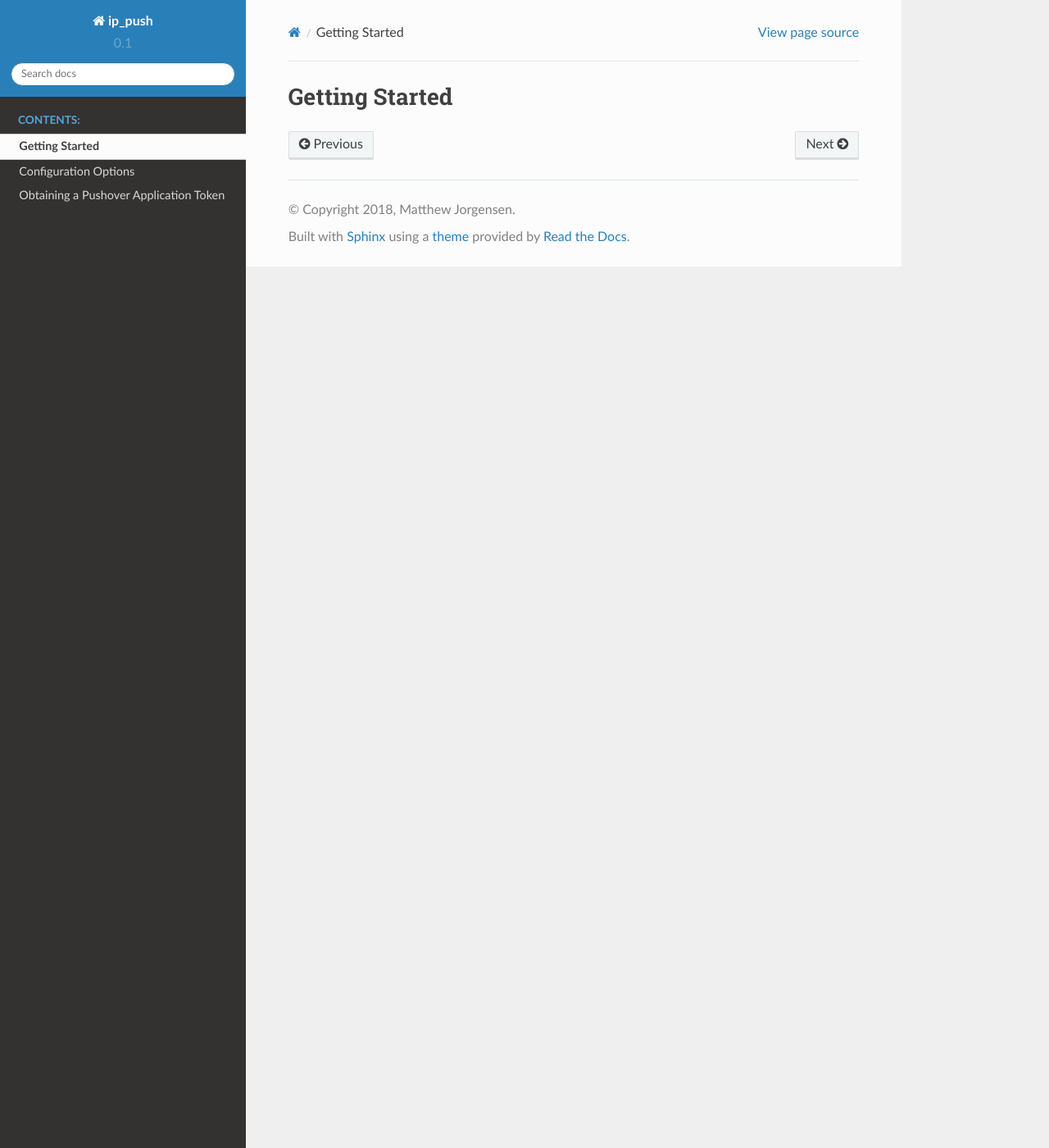
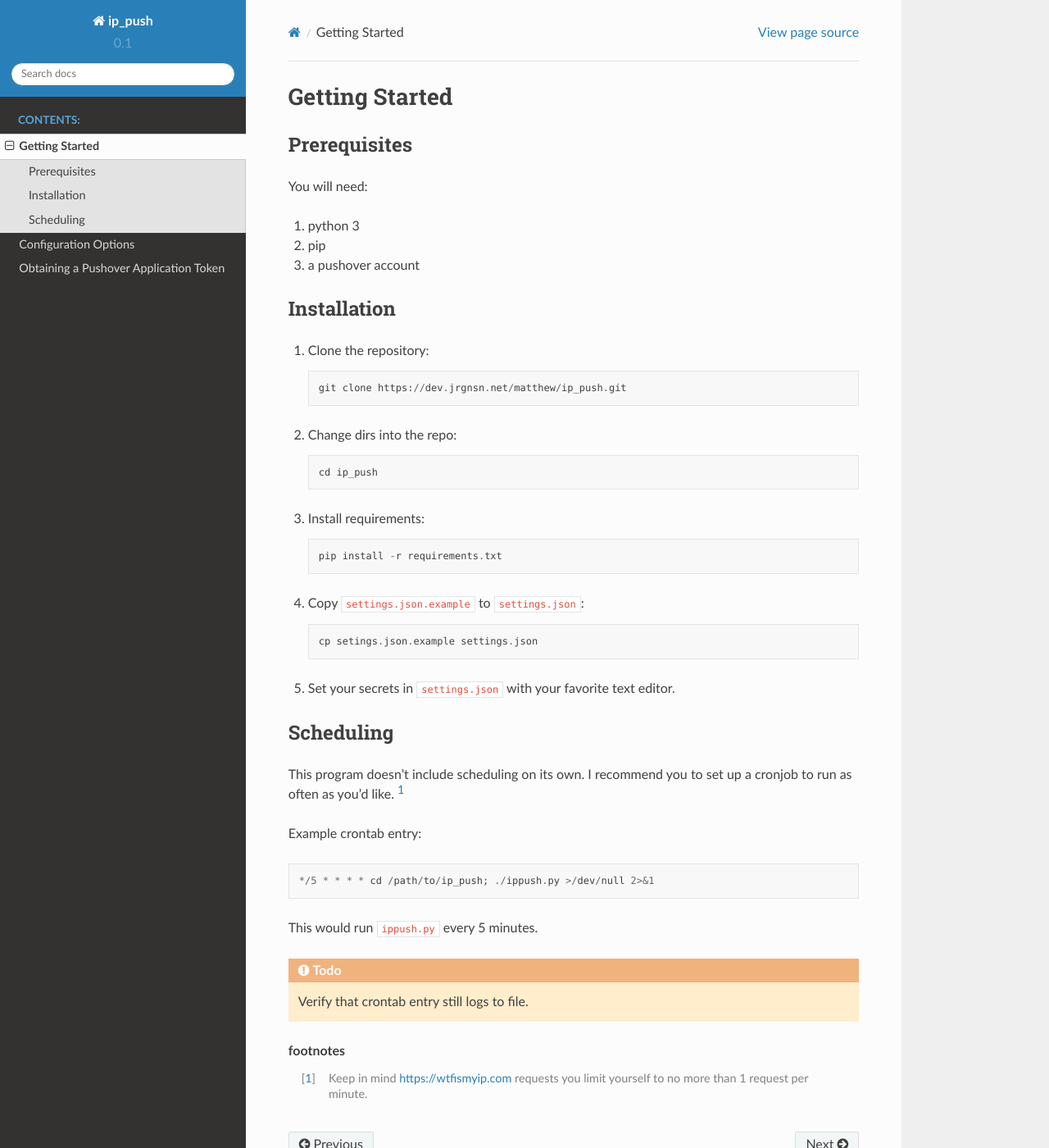
Before and after one commit to prplecake/ip_push, a Sphinx documentation site: the page built from docs/getting-started.rst, in a window 1280 px wide and 1400 px high. Shown: the whole window at 82% size. Built offline with Sphinx 7.4.7 and the Read the Docs theme 2.0.0, drawn with Linux system fonts in a browser that asks for light colours.

Commit message:
Filling out documentation

```diff
--- a/docs/conf.py
+++ b/docs/conf.py
@@ -39,7 +39,11 @@ release = '0.1.2'
 # extensions coming with Sphinx (named 'sphinx.ext.*') or your custom
 # ones.
 extensions = [
+    'sphinx.ext.todo',
 ]
+
+todo_include_todos = True
+todo_emit_warnings = True
 
 # Add any paths that contain templates here, relative to this directory.
 templates_path = ['_templates']
--- a/docs/getting-started.rst
+++ b/docs/getting-started.rst
@@ -1,2 +1,49 @@
 Getting Started
 ===============
+
+Prerequisites
+-------------
+
+You will need:
+
+#. python 3
+#. pip
+#. a pushover account
+
+Installation
+------------
+
+1. Clone the repository::
+
+    git clone https://dev.jrgnsn.net/matthew/ip_push.git
+
+2. Change dirs into the repo::
+
+    cd ip_push
+
+3. Install requirements::
+
+    pip install -r requirements.txt
+
+4. Copy ``settings.json.example`` to ``settings.json``::
+
+    cp setings.json.example settings.json
+
+5. Set your secrets in ``settings.json`` with your favorite text editor.
+
+Scheduling
+----------
+
+This program doesn't include scheduling on its own. I recommend you to set up a cronjob to run as often as you'd like. [#f1]_
+
+Example crontab entry::
+
+    */5 * * * * cd /path/to/ip_push; ./ippush.py >/dev/null 2>&1
+
+This would run ``ippush.py`` every 5 minutes.
+
+.. todo:: Verify that crontab entry still logs to file.
+
+.. rubric:: footnotes
+
+.. [#f1] Keep in mind https://wtfismyip.com requests you limit yourself to no more than 1 request per minute.
```
Also changed, not shown: docs/configuration.rst (+42 -0 lines), docs/index.rst (+9 -3 lines), docs/pushover-token.rst (+19 -0 lines).
